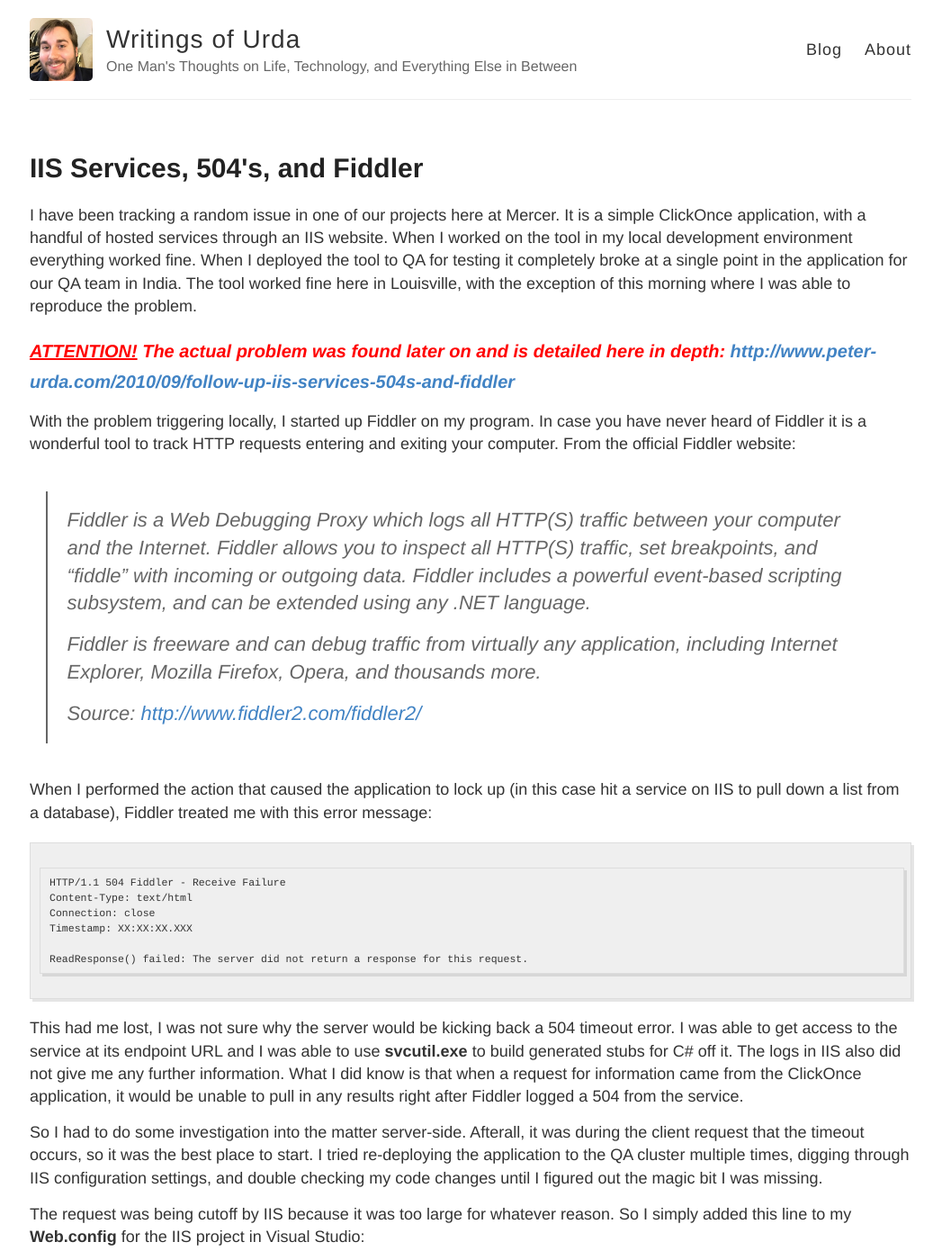
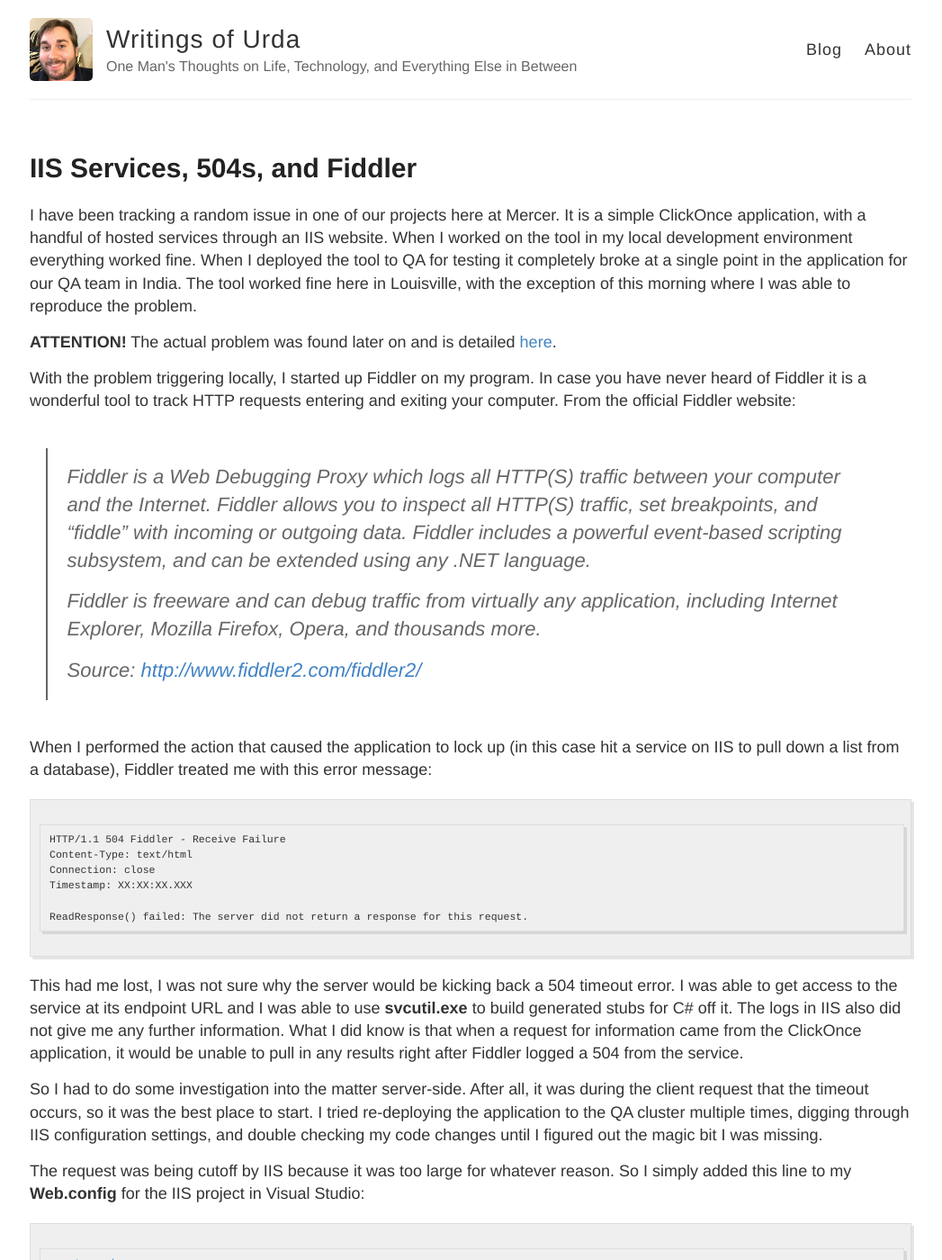
Before and after one commit to urda/website, a Jekyll site: the page built from _posts/2010-09-28-iis-services-504s-and-fiddler.md, in a window 1280 px wide and 1400 px high. Shown: the whole window at 90% size, without its empty margins (117-1164 px from the left). Built offline with Jekyll 4.4.1, drawn with Linux system fonts in a browser that asks for light colours; Markdown is read by kramdown in place of the engine named in the settings.

Commit message:
Cleanup post

````diff
--- a/_posts/2010-09-28-iis-services-504s-and-fiddler.md
+++ b/_posts/2010-09-28-iis-services-504s-and-fiddler.md
@@ -1,5 +1,5 @@
 ---
-title: IIS Services, 504's, and Fiddler
+title: IIS Services, 504s, and Fiddler
 author: Peter Urda
 layout: post
 redirect_from: /2010/09/iis-services-504s-and-fiddler/
@@ -12,19 +12,36 @@
   - Fiddler
   - IIS
 ---
-I have been tracking a random issue in one of our projects here at Mercer. It is a simple ClickOnce application, with a handful of hosted services through an IIS website. When I worked on the tool in my local development environment everything worked fine. When I deployed the tool to QA for testing it completely broke at a single point in the application for our QA team in India. The tool worked fine here in Louisville, with the exception of this morning where I was able to reproduce the problem.
 
-### ***<span style="color: #ff0000;"><span style="text-decoration: underline;">ATTENTION!</span> The actual problem was found later on and is detailed here in depth:</span> <a href="http://www.peter-urda.com/2010/09/follow-up-iis-services-504s-and-fiddler" target="_blank">http://www.peter-urda.com/2010/09/follow-up-iis-services-504s-and-fiddler</a>***
+I have been tracking a random issue in one of our projects here at Mercer. It is
+a simple ClickOnce application, with a handful of hosted services through an IIS
+website. When I worked on the tool in my local development environment
+everything worked fine. When I deployed the tool to QA for testing it completely
+broke at a single point in the application for our QA team in India. The tool
+worked fine here in Louisville, with the exception of this morning where I was
+able to reproduce the problem.
 
-With the problem triggering locally, I started up Fiddler on my program. In case you have never heard of Fiddler it is a wonderful tool to track HTTP requests entering and exiting your computer. From the official Fiddler website:
+**ATTENTION!** The actual problem was found later on and is detailed
+[here]({% post_url 2010-09-30-follow-up-iis-services-504s-and-fiddler %}).
 
-> Fiddler is a Web Debugging Proxy which logs all HTTP(S) traffic between your computer and the Internet. Fiddler allows you to inspect all HTTP(S) traffic, set breakpoints, and "fiddle" with incoming or outgoing data. Fiddler includes a powerful event-based scripting subsystem, and can be extended using any .NET language.
+With the problem triggering locally, I started up Fiddler on my program. In case
+you have never heard of Fiddler it is a wonderful tool to track HTTP requests
+entering and exiting your computer. From the official Fiddler website:
+
+> Fiddler is a Web Debugging Proxy which logs all HTTP(S) traffic between your
+> computer and the Internet. Fiddler allows you to inspect all HTTP(S) traffic,
+> set breakpoints, and "fiddle" with incoming or outgoing data. Fiddler includes
+> a powerful event-based scripting subsystem, and can be extended using any .NET
+> language.
 >
-> Fiddler is freeware and can debug traffic from virtually any application, including Internet Explorer, Mozilla Firefox, Opera, and thousands more.
+> Fiddler is freeware and can debug traffic from virtually any application,
+> including Internet Explorer, Mozilla Firefox, Opera, and thousands more.
 >
-> Source: <a href="http://www.fiddler2.com/fiddler2/" class="external external_icon" target="_blank">http://www.fiddler2.com/fiddler2/</a>
+> Source: [http://www.fiddler2.com/fiddler2/](http://www.fiddler2.com/fiddler2/)
 
-When I performed the action that caused the application to lock up (in this case hit a service on IIS to pull down a list from a database), Fiddler treated me with this error message:
+When I performed the action that caused the application to lock up (in this case
+hit a service on IIS to pull down a list from a database), Fiddler treated me
+with this error message:
 
 ```
 HTTP/1.1 504 Fiddler - Receive Failure
@@ -35,11 +52,22 @@
 ReadResponse() failed: The server did not return a response for this request.
 ```
 
-This had me lost, I was not sure why the server would be kicking back a 504 timeout error. I was able to get access to the service at its endpoint URL and I was able to use **svcutil.exe** to build generated stubs for C# off it. The logs in IIS also did not give me any further information. What I did know is that when a request for information came from the ClickOnce application, it would be unable to pull in any results right after Fiddler logged a 504 from the service.
+This had me lost, I was not sure why the server would be kicking back a 504
+timeout error. I was able to get access to the service at its endpoint URL and I
+was able to use **svcutil.exe** to build generated stubs for C# off it. The logs
+in IIS also did not give me any further information. What I did know is that
+when a request for information came from the ClickOnce application, it would be
+unable to pull in any results right after Fiddler logged a 504 from the service.
 
-So I had to do some investigation into the matter server-side. Afterall, it was during the client request that the timeout occurs, so it was the best place to start. I tried re-deploying the application to the QA cluster multiple times, digging through IIS configuration settings, and double checking my code changes until I figured out the magic bit I was missing.
+So I had to do some investigation into the matter server-side. After all, it was
+during the client request that the timeout occurs, so it was the best place to
+start. I tried re-deploying the application to the QA cluster multiple times,
+digging through IIS configuration settings, and double checking my code changes
+until I figured out the magic bit I was missing.
 
-The request was being cutoff by IIS because it was too large for whatever reason. So I simply added this line to my **Web.config** for the IIS project in Visual Studio:
+The request was being cutoff by IIS because it was too large for whatever
+reason. So I simply added this line to my **Web.config** for the IIS project in
+Visual Studio:
 
 ```xml
 <system.web>
@@ -51,6 +79,15 @@
 </system.web>
 ```
 
-The **maxRequestLength **attribute of **httpRuntime **controls how much information IIS will accept before throwing an error. In this case it was trying to build up our desired database query, but was exceeding the limit. For testing purposes, I have increased the limit to 16384KB or 16MB. This allowed the ClickOnce application to receiving all the information it wanted, and our QA team in India was able to run the application as expected.
+The **maxRequestLength **attribute of **httpRuntime **controls how much
+information IIS will accept before throwing an error. In this case it was trying
+to build up our desired database query, but was exceeding the limit. For testing
+purposes, I have increased the limit to 16384KB or 16MB. This allowed the
+ClickOnce application to receiving all the information it wanted, and our QA
+team in India was able to run the application as expected.
 
-There are some things to keep in mind with **maxRequestLength**. It is an attribute in ASP websites to prevent DOS attacks on the machine. It prevents a malicious user from making a huge HTTP request in an attempt to cause the server to lock up or crash from a request of that size. In this case it was cutting my application off too soon before it could load up any results from the request.
+There are some things to keep in mind with **maxRequestLength**. It is an
+attribute in ASP websites to prevent DOS attacks on the machine. It prevents a
+malicious user from making a huge HTTP request in an attempt to cause the server
+to lock up or crash from a request of that size. In this case it was cutting my
+application off too soon before it could load up any results from the request.
````
